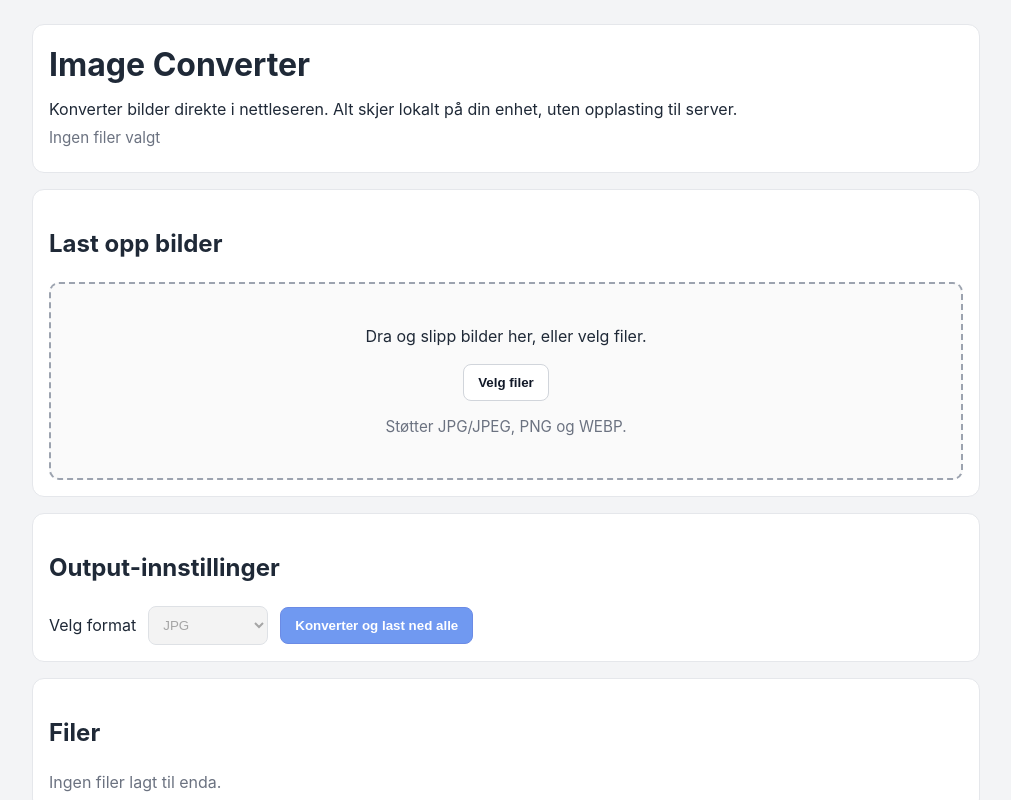
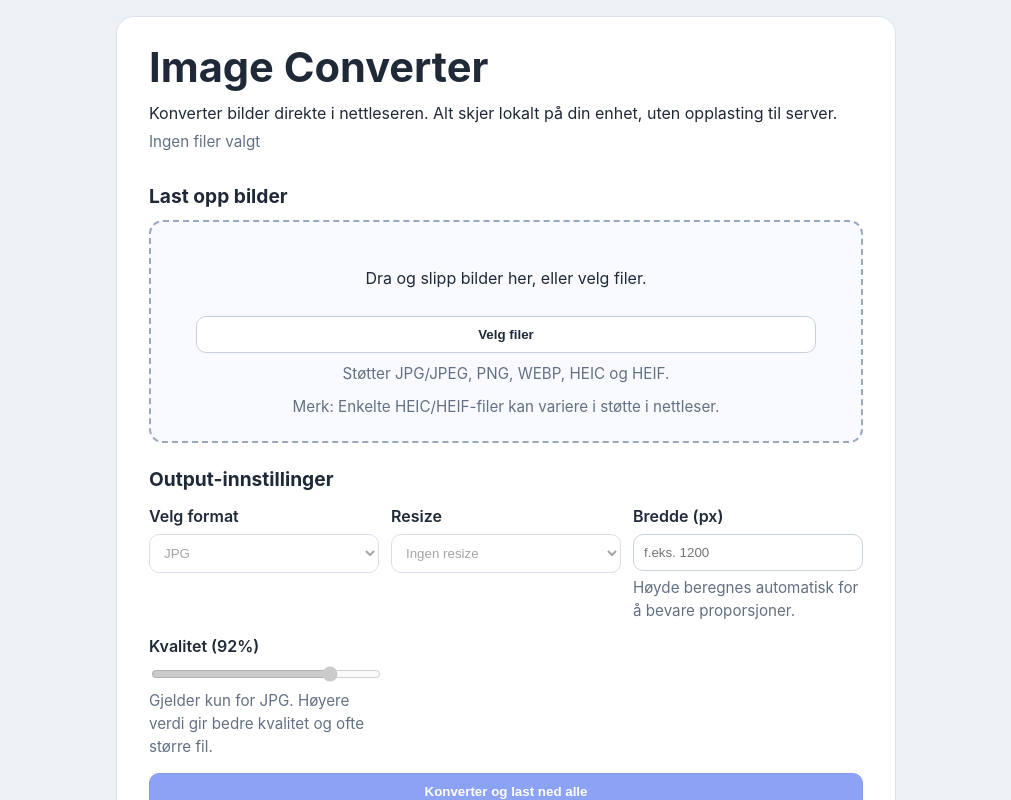
Before and after one commit to mariusgitar/Bildebasen, a React (Vite) app: page / in a window 1280 px wide. Shown: the top 800 px of the page, without its empty margins (134-1145 px from the left). Built offline with nearby package versions, Linux system fonts and the light colour scheme.

Commit message:
Juster UI-stil for mer harmonisk, kort-basert layout

```diff
--- a/src/features/image-convert/components/ImageConverterApp.tsx
+++ b/src/features/image-convert/components/ImageConverterApp.tsx
@@ -1,18 +1,37 @@
 import { useEffect, useMemo, useRef, useState } from 'react';
 import { convertImageFile } from '../lib/imageConverter';
+import { decodeHeicToBrowserImage } from '../lib/heicDecoder';
 import { downloadBlob } from '../lib/download';
 import { validateImageFile } from '../lib/fileValidation';
-import type { OutputImageFormat, UploadedImage } from '../types/imageTypes';
+import type { OutputImageFormat, ResizeMode, UploadedImage } from '../types/imageTypes';
 import { FileList } from './FileList';
 import { OutputSettings } from './OutputSettings';
 import { UploadDropzone } from './UploadDropzone';
 
 const createId = () => crypto.randomUUID();
 
+const MIN_QUALITY_PERCENT = 60;
+const MAX_QUALITY_PERCENT = 100;
+
+const clampQualityPercent = (value: number): number =>
+  Math.min(MAX_QUALITY_PERCENT, Math.max(MIN_QUALITY_PERCENT, value));
+
+const parseResizeWidth = (width: string): number | undefined => {
+  const parsed = Number(width);
+
+  if (!Number.isFinite(parsed) || parsed <= 0) {
+    return undefined;
+  }
+
+  return Math.round(parsed);
+};
 
 export const ImageConverterApp = () => {
   const [files, setFiles] = useState<UploadedImage[]>([]);
   const [outputFormat, setOutputFormat] = useState<OutputImageFormat>('jpg');
+  const [resizeMode, setResizeMode] = useState<ResizeMode>('none');
+  const [resizeWidth, setResizeWidth] = useState('');
+  const [qualityPercent, setQualityPercent] = useState(92);
   const [errorMessage, setErrorMessage] = useState<string | null>(null);
   const [isConverting, setIsConverting] = useState(false);
 
@@ -28,28 +47,36 @@ export const ImageConverterApp = () => {
 
   const hasFiles = files.length > 0;
 
-  const addFiles = (incomingFiles: File[]) => {
+  const addFiles = async (incomingFiles: File[]) => {
     const nextFiles: UploadedImage[] = [];
     const invalidMessages: string[] = [];
 
-    incomingFiles.forEach((file) => {
+    for (const file of incomingFiles) {
       const validation = validateImageFile(file);
 
       if (!validation.valid) {
         invalidMessages.push(`${file.name}: ${validation.message}`);
-        return;
+        continue;
       }
+
+      try {
+        const sourceFile = await decodeHeicToBrowserImage(file);
 
         nextFiles.push({
           id: createId(),
           file,
+          sourceFile,
           name: file.name,
           mimeType: validation.mimeType,
           size: file.size,
-        previewUrl: URL.createObjectURL(file),
+          previewUrl: URL.createObjectURL(sourceFile),
           status: 'klar',
         });
-    });
+      } catch (error) {
+        const message = error instanceof Error ? error.message : 'Kunne ikke lese filen.';
+        invalidMessages.push(`${file.name}: ${message}`);
+      }
+    }
 
     if (invalidMessages.length > 0) {
       setErrorMessage(invalidMessages.join(' '));
@@ -72,6 +99,13 @@ export const ImageConverterApp = () => {
       return;
     }
 
+    const parsedWidth = parseResizeWidth(resizeWidth);
+
+    if (resizeMode === 'width' && !parsedWidth) {
+      setErrorMessage('Angi en gyldig bredde større enn 0 for resize.');
+      return;
+    }
+
     setErrorMessage(null);
     setIsConverting(true);
     setStatusForAll('konverterer');
@@ -80,7 +114,24 @@ export const ImageConverterApp = () => {
 
     for (const item of files) {
       try {
-        const result = await convertImageFile(item.file, outputFormat);
+        const result = await convertImageFile(item.sourceFile, outputFormat, {
+          resizeSettings:
+            resizeMode === 'width' && parsedWidth
+              ? {
+                  mode: 'width',
+                  width: parsedWidth,
+                }
+              : {
+                  mode: 'none',
+                },
+          encodeSettings:
+            outputFormat === 'png'
+              ? {}
+              : {
+                  quality: qualityPercent / 100,
+                },
+        });
+
         downloadBlob(result.blob, result.filename);
         setFiles((prev) =>
           prev.map((file) =>
@@ -90,10 +141,7 @@ export const ImageConverterApp = () => {
           ),
         );
       } catch (error) {
-        const message =
-          error instanceof Error
-            ? error.message
-            : 'Ukjent feil ved konvertering av fil.';
+        const message = error instanceof Error ? error.message : 'Ukjent feil ved konvertering av fil.';
 
         failures.push(`${item.name}: ${message}`);
         setFiles((prev) =>
@@ -137,8 +185,14 @@ export const ImageConverterApp = () => {
       <UploadDropzone onFilesSelected={addFiles} disabled={isConverting} />
 
       <OutputSettings
-        value={outputFormat}
-        onChange={setOutputFormat}
+        outputFormat={outputFormat}
+        resizeMode={resizeMode}
+        resizeWidth={resizeWidth}
+        qualityPercent={qualityPercent}
+        onOutputFormatChange={setOutputFormat}
+        onResizeModeChange={setResizeMode}
+        onResizeWidthChange={setResizeWidth}
+        onQualityPercentChange={(value) => setQualityPercent(clampQualityPercent(value))}
         onConvertAll={convertAll}
         disabled={!hasFiles}
         isConverting={isConverting}
--- a/src/features/image-convert/components/OutputSettings.tsx
+++ b/src/features/image-convert/components/OutputSettings.tsx
@@ -1,34 +1,109 @@
-import type { OutputImageFormat } from '../types/imageTypes';
+import type { OutputImageFormat, ResizeMode } from '../types/imageTypes';
 
 interface OutputSettingsProps {
-  value: OutputImageFormat;
-  onChange: (format: OutputImageFormat) => void;
+  outputFormat: OutputImageFormat;
+  resizeMode: ResizeMode;
+  resizeWidth: string;
+  qualityPercent: number;
+  onOutputFormatChange: (format: OutputImageFormat) => void;
+  onResizeModeChange: (mode: ResizeMode) => void;
+  onResizeWidthChange: (width: string) => void;
+  onQualityPercentChange: (value: number) => void;
   onConvertAll: () => void;
   disabled?: boolean;
   isConverting?: boolean;
 }
 
+const supportsQuality = (format: OutputImageFormat): boolean => format !== 'png';
+
 export const OutputSettings = ({
-  value,
-  onChange,
+  outputFormat,
+  resizeMode,
+  resizeWidth,
+  qualityPercent,
+  onOutputFormatChange,
+  onResizeModeChange,
+  onResizeWidthChange,
+  onQualityPercentChange,
   onConvertAll,
   disabled = false,
   isConverting = false,
-}: OutputSettingsProps) => (
+}: OutputSettingsProps) => {
+  const showQualitySetting = supportsQuality(outputFormat);
+
+  return (
     <section className="panel">
       <h2>Output-innstillinger</h2>
-    <div className="settings-row">
+
+      <div className="settings-grid">
+        <div className="settings-field">
           <label htmlFor="output-format">Velg format</label>
           <select
             id="output-format"
-        value={value}
-        onChange={(event) => onChange(event.target.value as OutputImageFormat)}
+            value={outputFormat}
+            onChange={(event) => onOutputFormatChange(event.target.value as OutputImageFormat)}
             disabled={disabled}
           >
             <option value="jpg">JPG</option>
             <option value="png">PNG</option>
             <option value="webp">WEBP</option>
           </select>
+        </div>
+
+        <div className="settings-field">
+          <label htmlFor="resize-mode">Resize</label>
+          <select
+            id="resize-mode"
+            value={resizeMode}
+            onChange={(event) => onResizeModeChange(event.target.value as ResizeMode)}
+            disabled={disabled}
+          >
+            <option value="none">Ingen resize</option>
+            <option value="width">Angi bredde</option>
+          </select>
+        </div>
+
+        <div className="settings-field">
+          <label htmlFor="resize-width">Bredde (px)</label>
+          <input
+            id="resize-width"
+            type="number"
+            min={1}
+            step={1}
+            inputMode="numeric"
+            value={resizeWidth}
+            onChange={(event) => onResizeWidthChange(event.target.value)}
+            disabled={disabled || resizeMode === 'none'}
+            placeholder="f.eks. 1200"
+          />
+          <p className="hint">Høyde beregnes automatisk for å bevare proporsjoner.</p>
+        </div>
+
+        {showQualitySetting ? (
+          <div className="settings-field">
+            <label htmlFor="quality-range">Kvalitet ({qualityPercent}%)</label>
+            <input
+              id="quality-range"
+              type="range"
+              min={60}
+              max={100}
+              step={1}
+              value={qualityPercent}
+              onChange={(event) => onQualityPercentChange(Number(event.target.value))}
+              disabled={disabled}
+            />
+            <p className="hint">
+              Gjelder kun for {outputFormat.toUpperCase()}. Høyere verdi gir bedre kvalitet og ofte
+              større fil.
+            </p>
+          </div>
+        ) : (
+          <p className="hint">
+            PNG bruker tapsfri komprimering. Kvalitetsslider er derfor skjult for dette formatet.
+          </p>
+        )}
+      </div>
+
       <button
         type="button"
         className="button button--primary"
@@ -37,6 +112,6 @@ export const OutputSettings = ({
       >
         {isConverting ? 'Konverterer...' : 'Konverter og last ned alle'}
       </button>
-    </div>
     </section>
   );
+};
--- a/src/features/image-convert/components/UploadDropzone.tsx
+++ b/src/features/image-convert/components/UploadDropzone.tsx
@@ -1,7 +1,7 @@
 import { useRef, useState, type ChangeEvent, type DragEvent } from 'react';
 
 interface UploadDropzoneProps {
-  onFilesSelected: (files: File[]) => void;
+  onFilesSelected: (files: File[]) => void | Promise<void>;
   disabled?: boolean;
 }
 
@@ -59,12 +59,13 @@ export const UploadDropzone = ({
         >
           Velg filer
         </button>
-        <p className="hint">Støtter JPG/JPEG, PNG og WEBP.</p>
+        <p className="hint">Støtter JPG/JPEG, PNG, WEBP, HEIC og HEIF.</p>
+        <p className="hint">Merk: Enkelte HEIC/HEIF-filer kan variere i støtte i nettleser.</p>
         <input
           ref={inputRef}
           type="file"
           multiple
-          accept=".jpg,.jpeg,.png,.webp,image/jpeg,image/png,image/webp"
+          accept=".jpg,.jpeg,.png,.webp,.heic,.heif,image/jpeg,image/png,image/webp,image/heic,image/heif"
           onChange={onInputChange}
           hidden
         />
--- /dev/null
+++ b/src/features/image-convert/lib/heicDecoder.ts
@@ -0,0 +1,78 @@
+import type { InputImageMimeType } from '../types/imageTypes';
+
+const HEIC_MIME_TYPES: InputImageMimeType[] = ['image/heic', 'image/heif'];
+
+const getFileExtension = (filename: string): string => {
+  const parts = filename.toLowerCase().split('.');
+  return parts.length > 1 ? parts[parts.length - 1] : '';
+};
+
+export const isHeicMimeType = (mimeType: string): mimeType is 'image/heic' | 'image/heif' =>
+  HEIC_MIME_TYPES.includes(mimeType as InputImageMimeType);
+
+export const isHeicFile = (file: File): boolean => {
+  if (isHeicMimeType(file.type)) {
+    return true;
+  }
+
+  const extension = getFileExtension(file.name);
+  return extension === 'heic' || extension === 'heif';
+};
+
+const loadImageFromFile = async (file: File): Promise<HTMLImageElement> => {
+  const previewUrl = URL.createObjectURL(file);
+
+  try {
+    const image = new Image();
+    image.src = previewUrl;
+
+    await new Promise<void>((resolve, reject) => {
+      image.onload = () => resolve();
+      image.onerror = () => reject(new Error('Kunne ikke dekode filen.'));
+    });
+
+    return image;
+  } finally {
+    URL.revokeObjectURL(previewUrl);
+  }
+};
+
+const canvasToPngBlob = async (canvas: HTMLCanvasElement): Promise<Blob> =>
+  new Promise<Blob>((resolve, reject) => {
+    canvas.toBlob((blob) => {
+      if (!blob) {
+        reject(new Error('Kunne ikke lage mellomformat for HEIC/HEIF.'));
+        return;
+      }
+
+      resolve(blob);
+    }, 'image/png');
+  });
+
+export const decodeHeicToBrowserImage = async (file: File): Promise<File> => {
+  if (!isHeicFile(file)) {
+    return file;
+  }
+
+  try {
+    const image = await loadImageFromFile(file);
+    const canvas = document.createElement('canvas');
+    canvas.width = image.naturalWidth;
+    canvas.height = image.naturalHeight;
+
+    const ctx = canvas.getContext('2d');
+
+    if (!ctx) {
+      throw new Error('Nettleseren støtter ikke canvas-kontekst.');
+    }
+
+    ctx.drawImage(image, 0, 0);
+
+    const blob = await canvasToPngBlob(canvas);
+    const outputName = file.name.replace(/\.[^.]+$/, '.png');
+
+    return new File([blob], outputName, { type: 'image/png' });
+  } catch {
+    throw new Error('Kunne ikke lese HEIC/HEIF-filen. Filen eller nettleserstøtten kan være begrenset.');
+  }
+};
--- a/src/styles.css
+++ b/src/styles.css
@@ -1,7 +1,7 @@
 :root {
   font-family: Inter, system-ui, -apple-system, BlinkMacSystemFont, 'Segoe UI', sans-serif;
   color: #1f2937;
-  background-color: #f3f4f6;
+  background-color: #edf0f5;
   line-height: 1.5;
 }
 
@@ -11,53 +11,73 @@
 
 body {
   margin: 0;
+  padding: 16px;
+  background: #edf0f5;
 }
 
 .app-shell {
-  max-width: 980px;
+  max-width: 780px;
   margin: 0 auto;
-  padding: 24px 16px 40px;
+  padding: 28px 32px 36px;
   display: grid;
-  gap: 16px;
+  gap: 22px;
+  background: #ffffff;
+  border: 1px solid #dde3ee;
+  border-radius: 18px;
 }
 
 .panel {
-  background: #fff;
-  border: 1px solid #e5e7eb;
-  border-radius: 12px;
-  padding: 16px;
+  background: transparent;
+  border: 0;
+  border-radius: 0;
+  padding: 0;
 }
 
 .hero h1 {
   margin-top: 0;
-  margin-bottom: 8px;
+  margin-bottom: 10px;
+  font-size: 2.6rem;
+  line-height: 1.1;
 }
 
 .hero p {
   margin: 6px 0;
 }
 
+.panel h2 {
+  margin: 0 0 10px;
+  font-size: 1.2rem;
+}
+
 .dropzone {
-  border: 2px dashed #9ca3af;
-  border-radius: 10px;
-  padding: 24px;
+  border: 2px dashed #9aa8be;
+  border-radius: 14px;
+  padding: 28px 24px 22px;
   text-align: center;
-  background: #fafafa;
+  background: #f8faff;
+  display: grid;
+  gap: 10px;
 }
 
 .dropzone--active {
-  border-color: #2563eb;
-  background: #eff6ff;
+  border-color: #325eea;
+  background: #eef3ff;
 }
 
 .button {
-  border: 1px solid #d1d5db;
-  background: white;
-  color: #111827;
-  border-radius: 8px;
+  border: 1px solid #c7cfdd;
+  background: #ffffff;
+  color: #1f2937;
+  border-radius: 10px;
   padding: 10px 14px;
   cursor: pointer;
   font-weight: 600;
+}
+
+.dropzone .button {
+  width: 100%;
+  max-width: 620px;
+  justify-self: center;
 }
 
 .button:disabled {
@@ -66,28 +86,46 @@ body {
 }
 
 .button--primary {
-  background: #2563eb;
+  width: 100%;
+  background: #4f72f0;
   color: #fff;
-  border: 1px solid #1d4ed8;
+  border: 1px solid #4566df;
 }
 
-.settings-row {
-  display: flex;
-  flex-wrap: wrap;
-  align-items: center;
+.settings-grid {
+  display: grid;
   gap: 12px;
+  margin-bottom: 14px;
+  grid-template-columns: repeat(auto-fit, minmax(220px, 1fr));
 }
 
-.settings-row select {
-  border: 1px solid #d1d5db;
-  border-radius: 8px;
+.settings-field {
+  display: grid;
+  gap: 6px;
+  align-content: start;
+}
+
+.settings-field label {
+  font-weight: 600;
+}
+
+.settings-field select,
+.settings-field input[type='number'] {
+  border: 1px solid #c9d2e1;
+  border-radius: 10px;
   padding: 10px;
   min-width: 120px;
+  background: #fff;
+}
+
+.settings-field input[type='range'] {
+  width: 100%;
 }
 
 .hint {
-  color: #6b7280;
+  color: #637083;
   font-size: 0.95rem;
+  margin: 0;
 }
 
 .error-banner {
@@ -99,8 +137,12 @@ body {
 }
 
 .empty-state {
-  color: #6b7280;
+  color: #637083;
   margin-bottom: 0;
+  border: 1px solid #d3dae7;
+  border-radius: 12px;
+  padding: 12px 14px;
+  background: #fafbfe;
 }
 
 .file-grid {
@@ -113,10 +155,10 @@ body {
 }
 
 .file-card {
-  border: 1px solid #e5e7eb;
-  border-radius: 10px;
+  border: 1px solid #d9dfeb;
+  border-radius: 12px;
   overflow: hidden;
-  background: #fafafa;
+  background: #fafbfe;
 }
 
 .file-card img {
@@ -124,7 +166,7 @@ body {
   height: 130px;
   object-fit: cover;
   display: block;
-  background: #e5e7eb;
+  background: #e8edf6;
 }
 
 .file-card__meta {
@@ -146,11 +188,11 @@ body {
 
 .status--klar,
 .status--ferdig {
-  color: #166534;
+  color: #1f7a3f;
 }
 
 .status--konverterer {
-  color: #1d4ed8;
+  color: #2b5bdd;
 }
 
 .status--feil {
```
Also changed, not shown: src/features/image-convert/components/FileList.tsx (+8 -0 lines), src/features/image-convert/lib/fileValidation.ts (+11 -1 lines), src/features/image-convert/lib/imageConverter.ts (+58 -5 lines), src/features/image-convert/types/imageTypes.ts (+17 -1 lines), 1 other file (tests, documents, lock files or other folders). Lines whose indentation alone changed are shown as unchanged.
